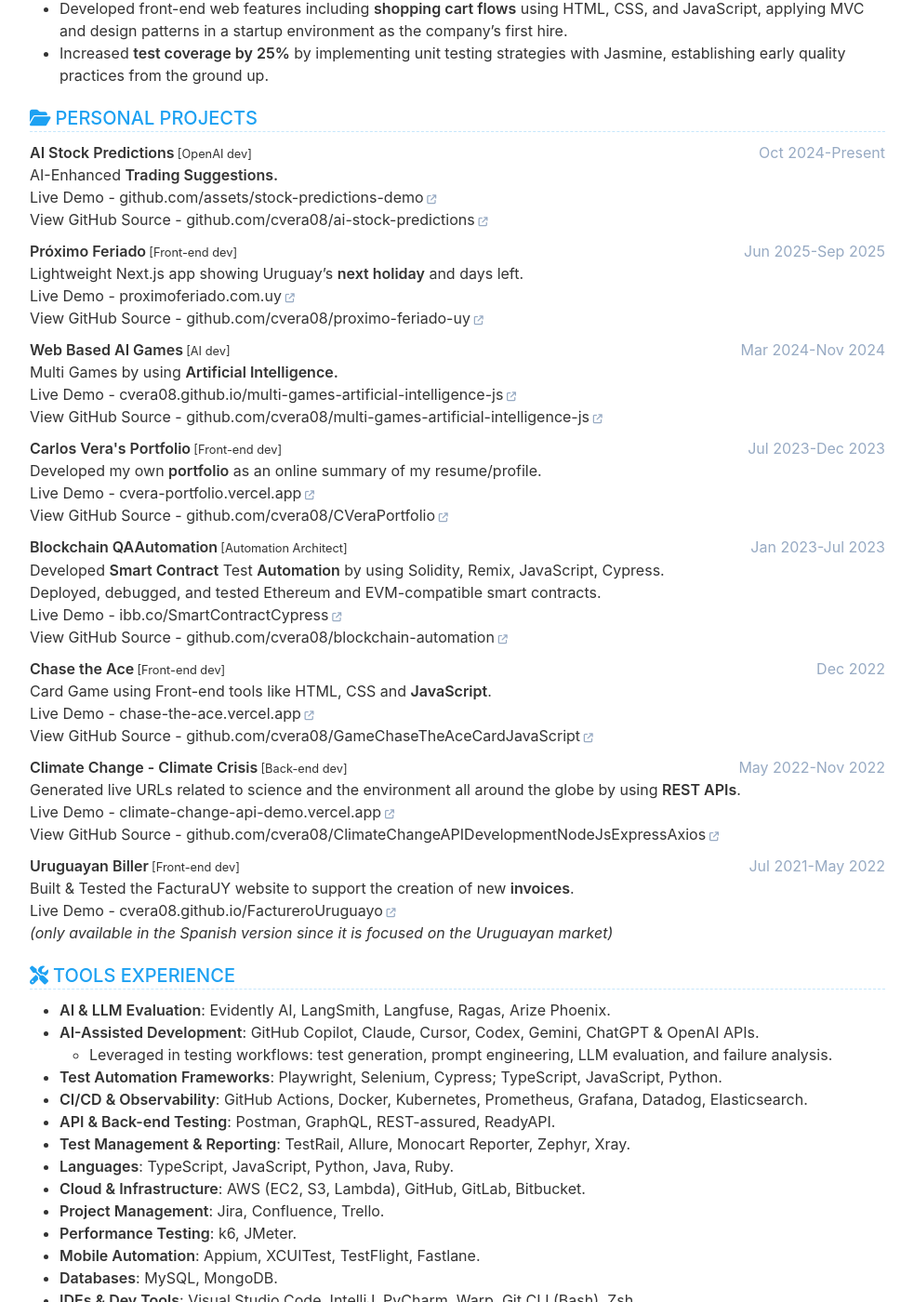
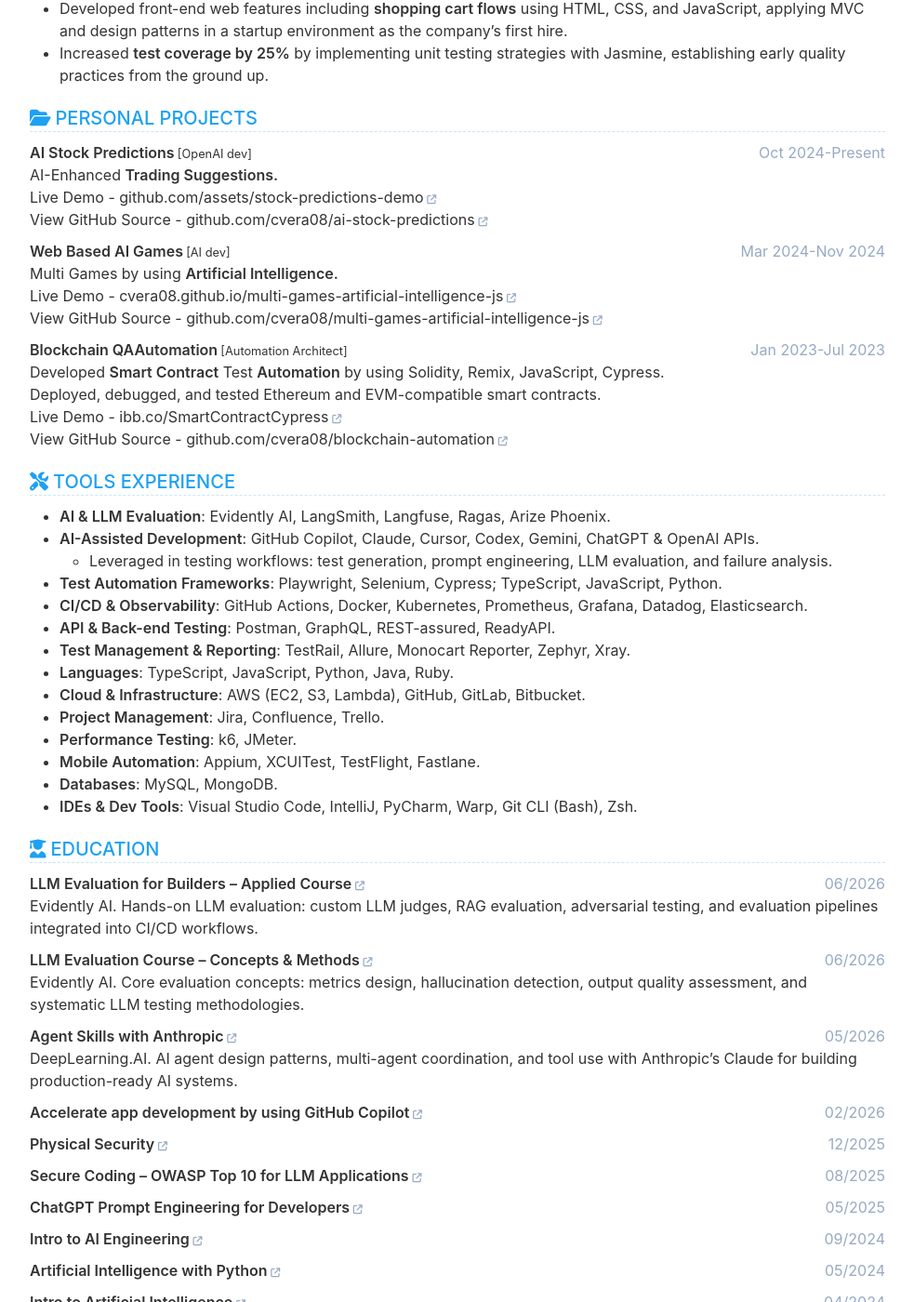
Before and after one commit to cvera08/full-resume, a Jekyll site: the page built from index.html, in a window 1280 px wide and 1400 px high, scrolled down 2968 px. Shown: the whole window at 93% size, without its empty margins (148-1131 px from the left). Built offline with Jekyll 4.4.1, drawn with Linux system fonts in a browser that asks for light colours.

Commit message:
chore(cv): trim Personal Projects to 3 most relevant entries

```diff
--- a/_data/data.yml
+++ b/_data/data.yml
@@ -173,14 +173,6 @@ project:
         Live Demo - [github.com/assets/stock-predictions-demo](https://github.com/user-attachments/assets/24acedef-0c19-4872-a271-c040c4eff309)
         View GitHub Source - [github.com/cvera08/ai-stock-predictions](https://github.com/cvera08/ai-stock-predictions)
 
-    - name: Próximo Feriado
-      tags: Front-end dev
-      date: Jun 2025-Sep 2025
-      description: |
-        Lightweight Next.js app showing Uruguay's **next holiday** and days left.
-        Live Demo - [proximoferiado.com.uy](https://proximoferiado.com.uy/)
-        View GitHub Source - [github.com/cvera08/proximo-feriado-uy](https://github.com/cvera08/proximo-feriado-uy)
-
     - name: Web Based AI Games
       tags: AI dev
       date: Mar 2024-Nov 2024
@@ -188,14 +180,6 @@ project:
         Multi Games by using **Artificial Intelligence.**
         Live Demo - [cvera08.github.io/multi-games-artificial-intelligence-js](https://cvera08.github.io/multi-games-artificial-intelligence-js)
         View GitHub Source - [github.com/cvera08/multi-games-artificial-intelligence-js](https://github.com/cvera08/multi-games-artificial-intelligence-js)
-
-    - name: Carlos Vera's Portfolio
-      tags: Front-end dev
-      date: Jul 2023-Dec 2023
-      description: |
-        Developed my own **portfolio** as an online summary of my resume/profile.
-        Live Demo - [cvera-portfolio.vercel.app](https://cvera-portfolio.vercel.app)
-        View GitHub Source - [github.com/cvera08/CVeraPortfolio](https://github.com/cvera08/CVeraPortfolio)
 
     - name: Blockchain QAAutomation
       tags: Automation Architect
@@ -205,30 +189,6 @@ project:
         Deployed, debugged, and tested Ethereum and EVM-compatible smart contracts.
         Live Demo - [ibb.co/SmartContractCypress](https://i.ibb.co/zmsLx2K/demo-blockchain-automation.png)
         View GitHub Source - [github.com/cvera08/blockchain-automation](https://github.com/cvera08/blockchain-automation)
-
-    - name: Chase the Ace
-      tags: Front-end dev
-      date: Dec 2022
-      description: |
-        Card Game using Front-end tools like HTML, CSS and **JavaScript**.
-        Live Demo - [chase-the-ace.vercel.app](https://chase-the-ace.vercel.app/)
-        View GitHub Source - [github.com/cvera08/GameChaseTheAceCardJavaScript](https://github.com/cvera08/GameChaseTheAceCardJavaScript)
-
-    - name: Climate Change - Climate Crisis
-      tags: Back-end dev
-      date: May 2022-Nov 2022
-      description: |
-        Generated live URLs related to science and the environment all around the globe by using **REST APIs**.
-        Live Demo - [climate-change-api-demo.vercel.app](https://climate-change-api-demo.vercel.app)
-        View GitHub Source - [github.com/cvera08/ClimateChangeAPIDevelopmentNodeJsExpressAxios](https://github.com/cvera08/ClimateChangeAPIDevelopmentNodeJsExpressAxios)
-
-    - name: Uruguayan Biller
-      tags: Front-end dev
-      date: Jul 2021-May 2022
-      description: |
-        Built & Tested the FacturaUY website to support the creation of new **invoices**.
-        Live Demo - [cvera08.github.io/FactureroUruguayo](https://cvera08.github.io/FactureroUruguayo)
-        *(only available in the Spanish version since it is focused on the Uruguayan market)*
 
 
 organization:
```
